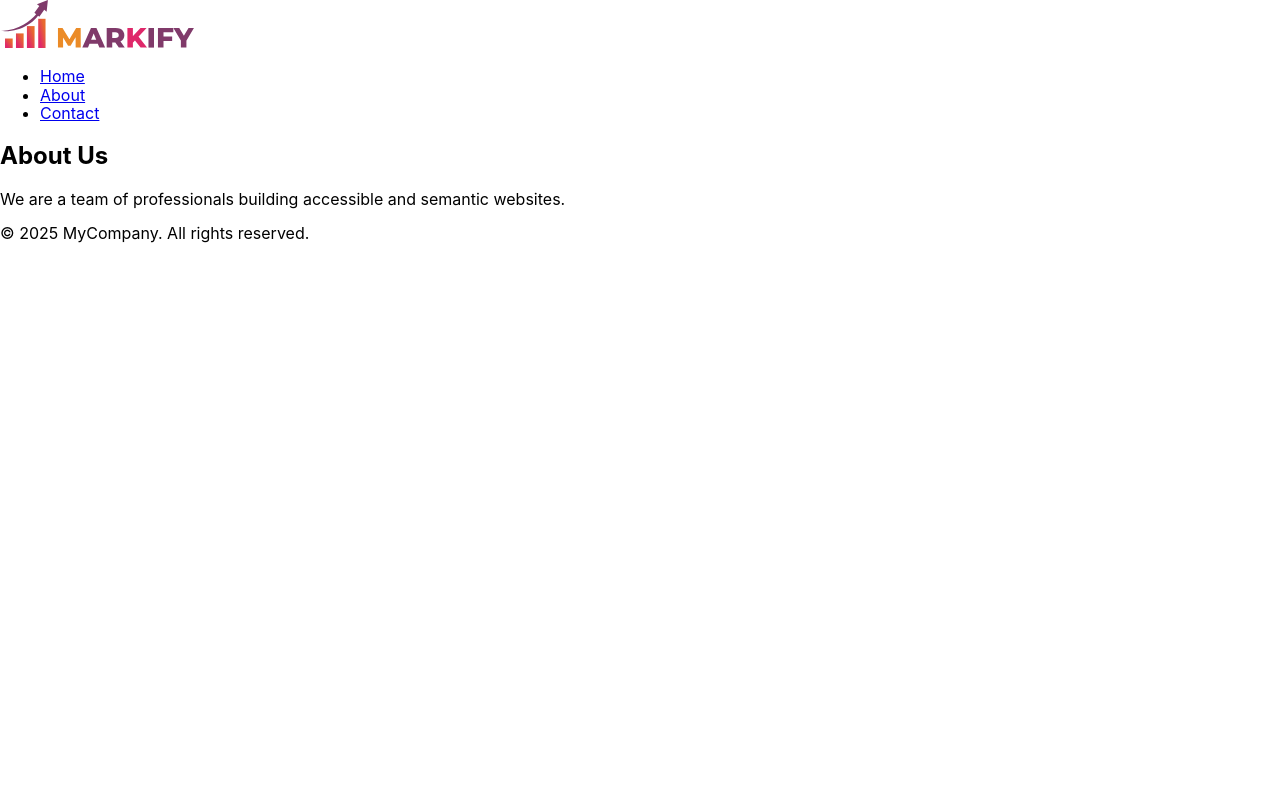
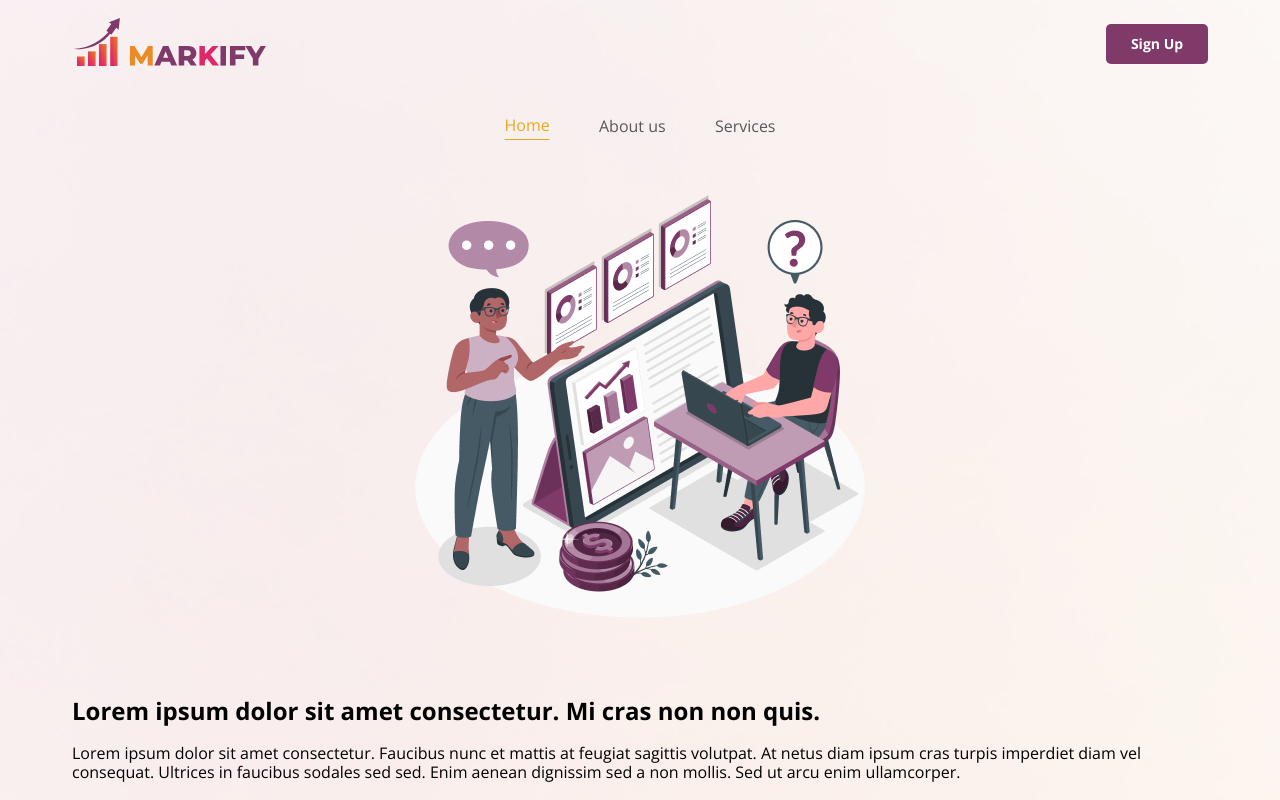
Before and after one commit to APilganchuk/parsel-test-task, a website built with Parcel: page src/index.html in a window 1280 px wide. Built offline with nearby package versions, Linux system fonts and the light colour scheme.

Commit message:
added home section

```diff
--- a/src/index.html
+++ b/src/index.html
@@ -5,7 +5,7 @@
   <meta charset="UTF-8" />
   <meta name="viewport" content="width=device-width, initial-scale=1.0" />
   <title>test task</title>
-  <link href="https://fonts.googleapis.com/css2?family=Open+Sans&display=swap" rel="stylesheet" />
+  <link href="https://fonts.googleapis.com/css2?family=Open+Sans:wght@400;600;700&display=swap" rel="stylesheet" />
 </head>
 
 <body>
--- a/src/partials/main.html
+++ b/src/partials/main.html
@@ -1,26 +1,45 @@
 <header class="header">
-  <picture>
-    <source media="(min-width: 768px)" srcset="./images/svg/logo.svg" />
-    <img src="./images/svg/logo-mob.svg" alt="Logo" />
-  </picture>
-  <nav>
-    <ul>
-      <li><a href="#">Home</a></li>
-      <li><a href="#">About</a></li>
-      <li><a href="#">Contact</a></li>
+
+  <nav class="container header__container">
+    <picture>
+      <source media="(min-width: 768px)" srcset="./images/svg/logo.svg" />
+      <img src="./images/svg/logo-mob.svg" alt="Logo" />
+    </picture>
+    <ul class="header__nav">
+      <li class="header__nav-item header__nav-item--active">Home</li>
+      <li class="header__nav-item">About us</li>
+      <li class="header__nav-item">Services</li>
     </ul>
+    <button type="button" class="header__btn">Sign Up</button>
   </nav>
 </header>
 
 <main>
-  <section>
-    <h2>About Us</h2>
-    <p>
-      We are a team of professionals building accessible and semantic websites.
-    </p>
+  <section class="home container">
+    <picture>
+      <source media="(min-width: 768px)" srcset="
+          ./images/png/home.png 1x,
+          ./images/png/home@2x.png 2x
+        " />
+      <img class="home__img" src="./images/png/home-mob.png" srcset="./images/png/home-mob@2x.png 2x"
+        alt="hero image" />
+    </picture>
+
+    <div class="home__content">
+      <h1 class="home__title">Lorem ipsum dolor sit amet consectetur. Mi cras non non quis.</h1>
+      <p class="home__description">
+        Lorem ipsum dolor sit amet consectetur. Faucibus nunc et mattis at feugiat sagittis volutpat. At netus diam
+        ipsum
+        cras
+        turpis imperdiet diam vel consequat. Ultrices in faucibus sodales sed sed. Enim aenean dignissim sed a non
+        mollis.
+        Sed
+        ut arcu enim ullamcorper.
+      </p>
+    </div>
   </section>
 
 </main>
 <footer>
-  <p>&copy; 2025 MyCompany. All rights reserved.</p>
+
 </footer>
--- /dev/null
+++ b/src/sass/base/_base.scss
@@ -0,0 +1,28 @@
+body {
+  font-family: 'Open Sans', sans-serif;
+
+  background-image: url('../images/png/bg-mob.png');
+  background-size: cover;
+  background-repeat: no-repeat;
+
+  @media (min-device-pixel-ratio: 2), (min-resolution: 192dpi) {
+    background-image: url('../images/png/bg-mob@2x.png');
+  }
+}
+
+.container {
+  margin: 0 auto;
+  padding: 0 16px;
+  max-width: 767px;
+  width: 100%;
+
+  @include tablet {
+    padding: 0 24px;
+    max-width: 1023px;
+  }
+
+  @include desktop {
+    padding: 0 32px;
+    max-width: 1200px;
+  }
+}
--- a/src/sass/base/_container.scss
+++ /dev/null
@@ -1,4 +0,0 @@
-.container {
-  margin: 0 auto;
-  max-width: 1200px;
-}
--- a/src/sass/components/_header.scss
+++ b/src/sass/components/_header.scss
@@ -1,2 +1,54 @@
 .header {
+  height: 88px;
+  position: relative;
+  display: flex;
+  align-items: center;
+  justify-content: space-between;
+
+  &__container {
+    display: flex;
+    justify-content: space-between;
+    align-items: center;
+  }
+
+  &__nav {
+    position: absolute;
+    top: 112px;
+    left: 50%;
+    transform: translateX(-50%);
+
+    padding: 0;
+    margin: 0;
+    max-width: 271px;
+    width: 100%;
+    display: flex;
+    justify-content: space-between;
+    align-items: center;
+    list-style: none;
+  }
+
+  &__nav-item {
+    color: #585858;
+    line-height: 27px;
+    font-size: 16px;
+
+    &--active {
+      color: #e9a923;
+      border-bottom: 1px solid #e9a923;
+    }
+  }
+
+  &__btn {
+    display: inline-block;
+    border-radius: 5px;
+    padding: 4px 23px;
+    width: 102px;
+    height: 40px;
+    background-color: #7f3a6a;
+    font-size: 14px;
+    color: #fff;
+    line-height: 150%;
+    font-weight: 700;
+    border: 1px solid transparent;
+  }
 }
--- /dev/null
+++ b/src/sass/components/_home.scss
@@ -0,0 +1,12 @@
+.home {
+  margin-top: 76px;
+  display: flex;
+  flex-direction: column;
+  align-items: center;
+
+  &__img {
+    display: block;
+    margin-top: 12px;
+    margin-bottom: 40px;
+  }
+}
--- a/src/sass/main.scss
+++ b/src/sass/main.scss
@@ -1,5 +1,6 @@
 @import './utils/modern-normalize';
 @import './utils/mixins';
 @import './utils/variables';
-@import './base/container';
+@import './base/base';
 @import './components/header';
+@import './components/home';
```
Also changed, not shown: src/images/png/bg-mob.png (added), src/images/png/bg-mob@2x.png (added), src/images/png/home-mob.png (added), src/images/png/home-mob@2x.png (added), src/images/png/home.png (added), src/images/png/home@2x.png (added).
